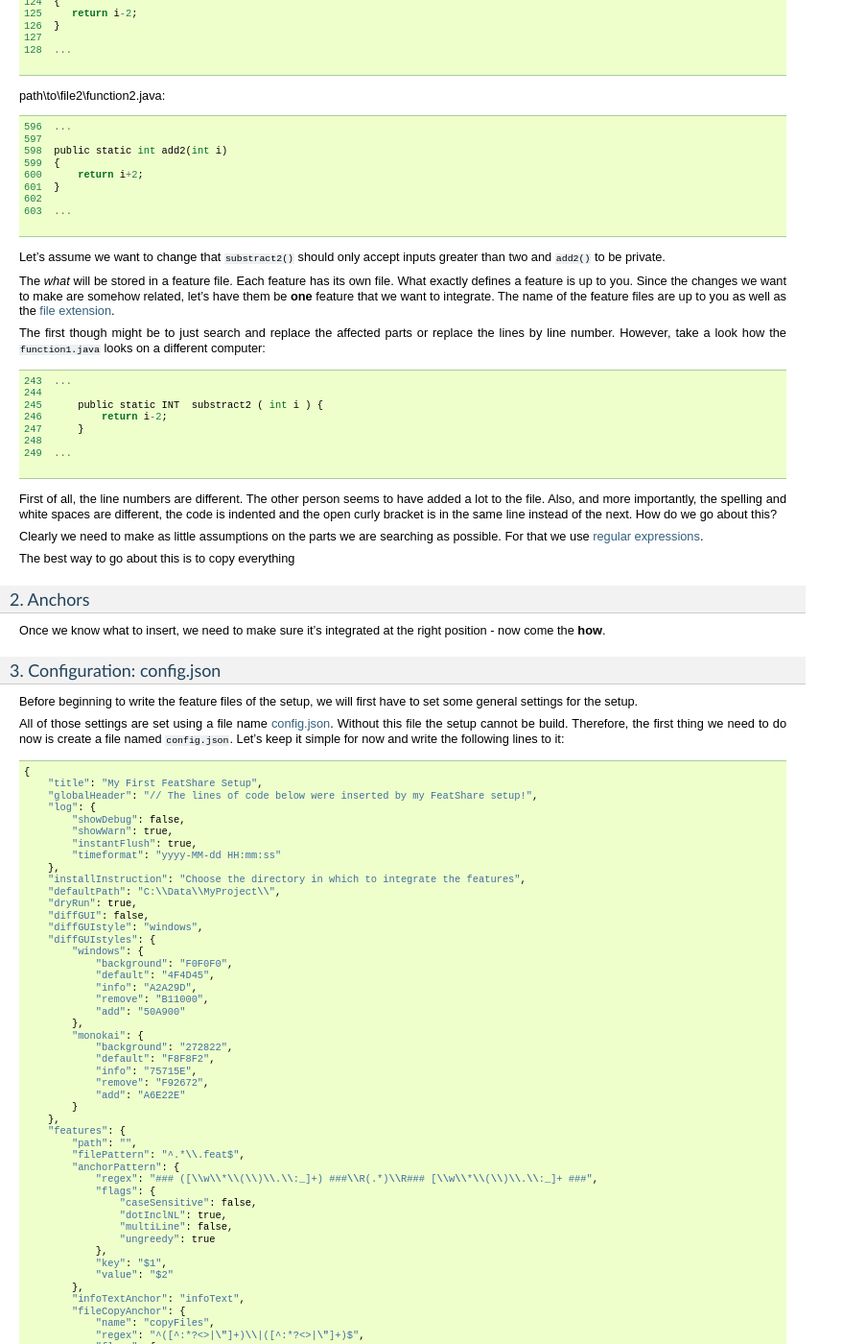
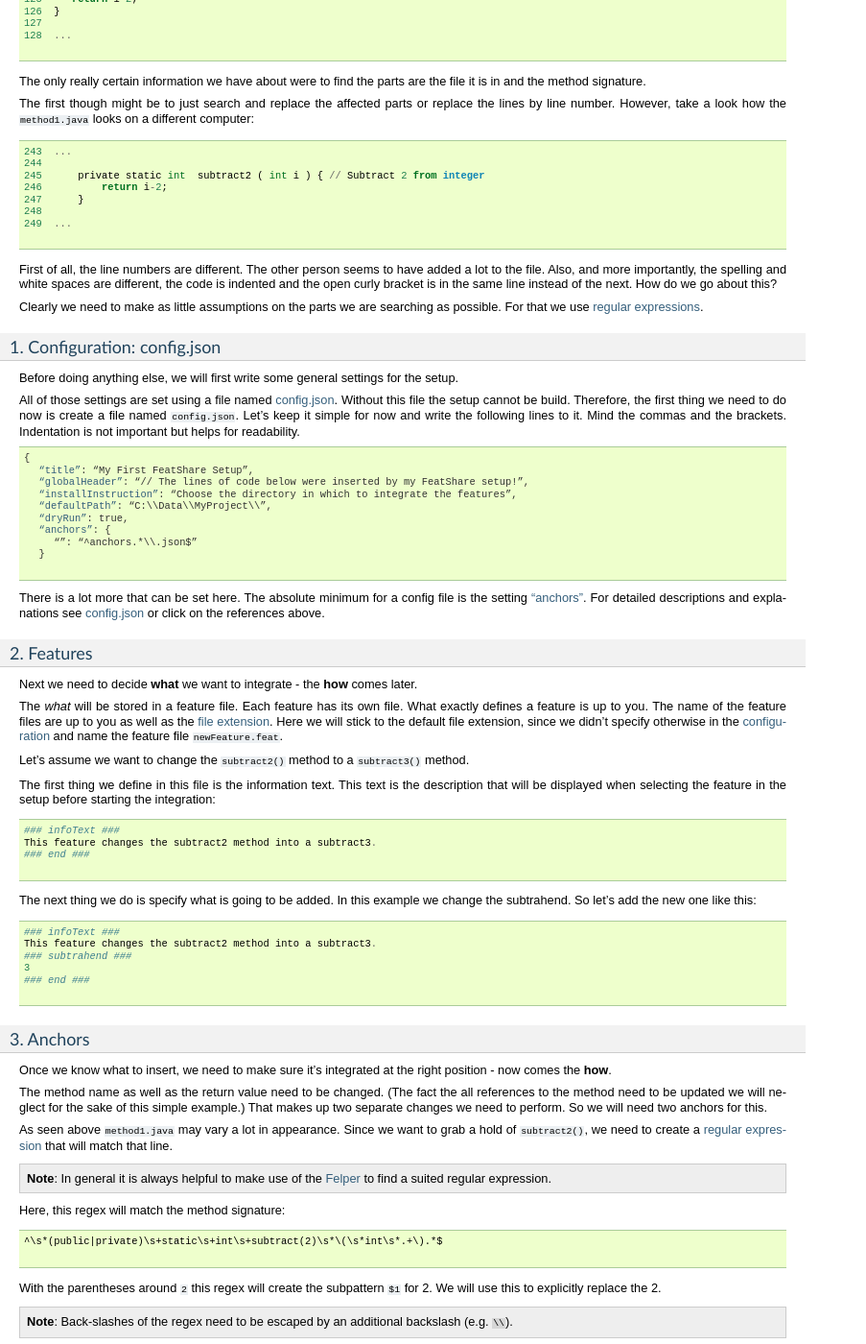
Before and after one commit to szapp/FeatShare, a Sphinx documentation site: the page built from doc/tutorial.rst, in a window 1280 px wide and 1400 px high, scrolled down 388 px. Shown: the whole window at 96% size, without its empty margins (0-903 px from the left). Built offline with Sphinx 7.4.7, drawn with Linux system fonts in a browser that asks for light colours; some of the changed text lies outside the part shown.

Commit message:
Update documentation tutorial

```diff
--- a/doc/anchors.rst
+++ b/doc/anchors.rst
@@ -423,10 +423,11 @@ See :ref:`conditional anchors<conditionalAnchor>` for more details.
 
         Set or not set.
 
-        If an anchor should be processed only if a global variable exists (was set to a value other than zero at
-        some previous point), specify the name of the variable (e.g. ``variablename``).
-        If, however, the variable should not exist (or was set to zero), than prefix the name of the variable with an
-        exclamation mark (e.g. ``!variablename``).
+        If an anchor should be processed only if a global variable exists (was set at some previous point), specify the
+        name of the variable (e.g. ``variablename``).
+        If, however, the variable should not exist, than prefix the name of the variable with an exclamation mark (e.g.
+        ``!variablename``).
+        The Prefix ``!`` is a logical not.
 
         .. note::
             **Note**: Unlike :std:term:`feature dependencies <dependencies>`, these global dependencies will cause the
--- a/doc/anchors/conditional.rst
+++ b/doc/anchors/conditional.rst
@@ -26,14 +26,13 @@ Usage
 
 Assume there is a feature (call it XY) which should be integrated only if it does not exist.
 For this, create an anchor which searches for a line that a file would only have, if XY was present.
-This anchor will store 'found' (or anything else besides zero) in a :std:term:`global variable <storeVars>` named
-``XYExists``.
+This anchor will store 'found' (or anything else) in a :std:term:`global variable <storeVars>` named ``XYExists``.
 Additionally, this anchor should set an :std:term:`ignoreOnFail` message like 'Feature XY not found'.
 This anchor will have no :ref:`hook <anchors.hook>` or :ref:`insert <anchors.insert>` properties.
 Now, the variable ``XYExists`` will only be written (and exist), if the anchor succeeds.
 If the anchor fails, meaning it did not find the line in the file, the variable ``XYExists`` will not exist.
 If there is a second anchor now that will have ``!XYExists`` as a :std:term:`global dependency <globalDependencies>`
-(note the exclamation mark), it will only be called if the variable ``XYExists`` does not exist (or is equal to zero).
+(note the exclamation mark), it will only be called if the variable ``XYExists`` does not exist.
 In this anchor, the integration of the feature can be implemented.
 Additionally, this anchor should set an :std:term:`ignoreOnFail` message like 'Feature XY already exists'.
 
--- a/doc/config.rst
+++ b/doc/config.rst
@@ -95,7 +95,7 @@ General Settings
     globalHeader
         This will function as the default heading on top of each inserted block. Keep in mind to include a comment flag
         here (**if** the header should be a comment), like ``//``. This is a **global** header as the name indicates.
-        Each anchor may have its own ("local") header. This setting can be left blank (``""``).
+        Each anchor may have its own :std:term:`("local") header <localHeader>`. This setting can be left blank (``""``).
 
     installInstruction
         This description will be shown in the setup window above the :std:term:`target directory <defaultPath>`
--- a/doc/tutorial.rst
+++ b/doc/tutorial.rst
@@ -9,61 +9,40 @@ At the start of each setup are of course the features which should be integrated
 
 Nevertheless, there is a little more to setup. This is a short outline of what we need to do.
 
+#. :ref:`Create a configuration file <tutorialConfigJson>`
 #. :ref:`Select what to integrate <tutorialFeatures>`
 #. :ref:`Create anchors <tutorialAnchors>`
-#. :ref:`Create configuration <tutorialConfigJson>`
 
-.. _tutorialFeatures:
+Premise
+-------
 
-1. Features
------------
+Imagine a programming project in which we want to modify a method.
 
-First we need to decide **what** we want to integrate - the **how** comes later.
+This project is shared with different parties.
+The project turned into many independent projects, all sharing the same base structure, but differing a lot.
+Of course, the projects are not compatible anymore and exchanging files is not possible.
+As an unlikely small-scale example, let's consider a java project with one file of interest.
+Here are parts we want to modify.
 
-Imagine a project shared with different parties. The project turned into many independent projects, all sharing the same
-base structure, but differing a lot. Of course, the projects are not compatible anymore and exchanging files is not
-possible. As an unlikely small-scale example, let's consider a java project with different files. Here are parts we need
-to change. The only really certain information we have about were to find them are the files that they are in and the
-function names.
-
-path\\to\\file1\\function1.java::
+path\\to\\file1\\method1.java::
 
     121  ...
     122
-    123  public static int substract2(int i)
+    123  public static int subtract2(int i)
     124  {
     125     return i-2;
     126  }
     127
     128  ...
 
-path\\to\\file2\\function2.java::
-
-    596  ...
-    597
-    598  public static int add2(int i)
-    599  {
-    600      return i+2;
-    601  }
-    602
-    603  ...
-
-Let's assume we want to change that ``substract2()`` should only accept inputs greater than two and ``add2()`` to be
-private.
-
-The *what* will be stored in a feature file. Each feature has its own file. What exactly defines a feature is up to you.
-Since the changes we want to make are somehow related, let's have them be **one** feature that we want to integrate.
-The name of the feature files are up to you as well as the :std:term:`file extension <features.filePattern>`.
-
-
-
+The only really certain information we have about were to find the parts are the file it is in and the method signature.
 
 The first though might be to just search and replace the affected parts or replace the lines by line number.
-However, take a look how the ``function1.java`` looks on a different computer::
+However, take a look how the ``method1.java`` looks on a different computer::
 
     243  ...
     244
-    245      public static INT  substract2 ( int i ) {
+    245      private static int  subtract2 ( int i ) { // Subtract 2 from integer
     246          return i-2;
     247      }
     248
@@ -76,137 +55,135 @@ line instead of the next. How do we go about this?
 Clearly we need to make as little assumptions on the parts we are searching as possible. For that we use
 :ref:`regular expressions <regex>`.
 
-The best way to go about this is to copy everything
+
+.. _tutorialConfigJson:
+
+1. Configuration: config.json
+-----------------------------
+
+Before doing anything else, we will first write some general settings for the setup.
+
+All of those settings are set using a file named :ref:`config.json <configjson>`.
+Without this file the setup cannot be build.
+Therefore, the first thing we need to do now is create a file named ``config.json``.
+Let's keep it simple for now and write the following lines to it.
+Mind the commas and the brackets.
+Indentation is not important but helps for readability.
+
+.. container:: coderef
+
+    | {
+    |     :std:term:`"title" <title>`: "My First FeatShare Setup",
+    |     :std:term:`"globalHeader" <globalHeader>`: "// The lines of code below were inserted by my FeatShare setup!",
+    |     :std:term:`"installInstruction" <installInstruction>`: "Choose the directory in which to integrate the features",
+    |     :std:term:`"defaultPath" <defaultPath>`: "C:\\\\Data\\\\MyProject\\\\",
+    |     :std:term:`"dryRun" <dryRun>`: true,
+    |     :ref:`"anchors" <config.anchors>`: {
+    |         "": "^anchors.*\\\\.json$"
+    |     }
+
+There is a lot more that can be set here.
+The absolute minimum for a config file is the setting :ref:`"anchors" <config.anchors>`.
+For detailed descriptions and explanations see :ref:`config.json <configjson>` or click on the references above.
+
+.. _tutorialFeatures:
+
+2. Features
+-----------
+
+Next we need to decide **what** we want to integrate - the **how** comes later.
+
+The *what* will be stored in a feature file.
+Each feature has its own file. What exactly defines a feature is up to you.
+The name of the feature files are up to you as well as the :std:term:`file extension <features.filePattern>`.
+Here we will stick to the default file extension, since we didn't specify otherwise in the
+:ref:`configuration <tutorialConfigJson>` and name the feature file ``newFeature.feat``.
+
+Let's assume we want to change the ``subtract2()`` method to a ``subtract3()`` method.
+
+The first thing we define in this file is the information text.
+This text is the description that will be displayed when selecting the feature in the setup before starting the
+integration::
+
+    ### infoText ###
+    This feature changes the subtract2 method into a subtract3.
+    ### end ###
+
+The next thing we do is specify what is going to be added.
+In this example we change the subtrahend.
+So let's add the new one like this::
+
+    ### infoText ###
+    This feature changes the subtract2 method into a subtract3.
+    ### subtrahend ###
+    3
+    ### end ###
 
 .. _tutorialAnchors:
 
-2. Anchors
+3. Anchors
 ----------
 
-Once we know what to insert, we need to make sure it's integrated at the right position - now come the **how**.
+Once we know what to insert, we need to make sure it's integrated at the right position - now comes the **how**.
 
+The method name as well as the return value need to be changed.
+(The fact the all references to the method need to be updated we will neglect for the sake of this simple example.)
+That makes up two separate changes we need to perform.
+So we will need two anchors for this.
 
-.. _tutorialConfigJson:
+As seen above ``method1.java`` may vary a lot in appearance.
+Since we want to grab a hold of ``subtract2()``, we need to create a :ref:`regular expression <regex>` that will match that line.
 
-3. Configuration: config.json
------------------------------
+.. note::
+    **Note**: In general it is always helpful to make use of the :ref:`Felper <felper>` to find a suited regular expression.
 
-Before beginning to write the feature files of the setup, we will first have to set some general settings for the setup.
+Here, this regex will match the method signature::
 
-All of those settings are set using a file name :ref:`config.json <configjson>`. Without this file the setup cannot be
-build. Therefore, the first thing we need to do now is create a file named ``config.json``. Let's keep it simple for now
-and write the following lines to it::
+    ^\s*(public|private)\s+static\s+int\s+subtract(2)\s*\(\s*int\s*.+\).*$
 
-    {
-        "title": "My First FeatShare Setup",
-        "globalHeader": "// The lines of code below were inserted by my FeatShare setup!",
-        "log": {
-            "showDebug": false,
-            "showWarn": true,
-            "instantFlush": true,
-            "timeformat": "yyyy-MM-dd HH:mm:ss"
-        },
-        "installInstruction": "Choose the directory in which to integrate the features",
-        "defaultPath": "C:\\Data\\MyProject\\",
-        "dryRun": true,
-        "diffGUI": false,
-        "diffGUIstyle": "windows",
-        "diffGUIstyles": {
-            "windows": {
-                "background": "F0F0F0",
-                "default": "4F4D45",
-                "info": "A2A29D",
-                "remove": "B11000",
-                "add": "50A900"
-            },
-            "monokai": {
-                "background": "272822",
-                "default": "F8F8F2",
-                "info": "75715E",
-                "remove": "F92672",
-                "add": "A6E22E"
-            }
-        },
-        "features": {
-            "path": "",
-            "filePattern": "^.*\\.feat$",
-            "anchorPattern": {
-                "regex": "### ([\\w\\*\\(\\)\\.\\:_]+) ###\\R(.*)\\R### [\\w\\*\\(\\)\\.\\:_]+ ###",
-                "flags": {
-                    "caseSensitive": false,
-                    "dotInclNL": true,
-                    "multiLine": false,
-                    "ungreedy": true
-                },
-                "key": "$1",
-                "value": "$2"
-            },
-            "infoTextAnchor": "infoText",
-            "fileCopyAnchor": {
-                "name": "copyFiles",
-                "regex": "^([^:*?<>|\"]+)\\|([^:*?<>|\"]+)$",
-                "flags": {
-                    "caseSensitive": false,
-                    "dotInclNL": false,
-                    "multiLine": true,
-                    "ungreedy": false
-                },
-                "fromPath": "$1",
-                "toPath": "$2"
-            },
-            "fileDeleteAnchor": {
-                "name": "deleteFiles",
-                "regex": "^([^:*?<>|\"]+)$",
-                "flags": {
-                    "caseSensitive": false,
-                    "dotInclNL": false,
-                    "multiLine": true,
-                    "ungreedy": false
-                },
-                "filePath": "$1"
-            }
-        },
-        "anchors": {
-            "": "^.*\\.json$"
-        }
-    }
+With the parentheses around ``2`` this regex will create the subpattern ``$1`` for 2.
+We will use this to explicitly replace the 2.
 
+.. note::
+    **Note**: Back-slashes of the regex need to be escaped by an additional backslash (e.g. ``\\``).
 
-This looks very overwhelming. But don't worry, we will ignore most of these lines for now. For detailed descriptions and
-explanations see :ref:`config.json <configjson>`.
+.. container:: coderef
 
-Let's have a look at the settings that are important to us now.
-
-+----------------------------------------------------------------------------------------------------------------------+
-+----------------------------------------------------------------------------------------------------------------------+
-| **title**                                                                                                            |
-|     E.g.: ``"My First FeatShare Setup"``                                                                             |
-|                                                                                                                      |
-|     This is the title which will be visible in the window title bar of the setup. Also the backup directory in which |
-|     all affected files will be copied before being modified, will be constructed from this title.                    |
-|     A recommended title should not be to long.                                                                       |
-+----------------------------------------------------------------------------------------------------------------------+
-| **globalHeader**                                                                                                     |
-|     E.g.: ``"// The lines of code below were inserted by my FeatShare setup!"``                                      |
-|                                                                                                                      |
-|     This is setting is optional. This will function as the default heading on top of each inserted block. As         |
-|     **FeatShare** was written with coding in mind the example her is preceded by a C++ style comment flag ``//``.    |
-|     FeatShare is by no means restricted to only be used on coding projects, but if it is used on one, keep in mind to|
-|     include a comment flag here (**if** the header should be a comment).                                             |
-|                                                                                                                      |
-|     This is a **global** header as the name indicates. Each anchor may have its own ("local") header. We will come to|
-|     that later. Feel free to leave this setting blank (``""``).                                                      |
-+----------------------------------------------------------------------------------------------------------------------+
-| **installInstruction**                                                                                               |
-|     E.g.: ``"Choose the directory in which to integrate the features"``                                              |
-|                                                                                                                      |
-|     This description will be shown in the setup window above the target directory (see below). Choose a phrase which |
-|     is not too long.                                                                                                 |
-+----------------------------------------------------------------------------------------------------------------------+
-| **defaultPath**                                                                                                      |
-|     E.g.: ``"C:\\Data\\MyProject\\"``                                                                                |
-|                                                                                                                      |
-|     This is the default directory which will be selected by default and is visible in the setup window below the     |
-|     **installInstruction**, before the end-use will select their preferred directory. Note, that the backslashes need|
-|     to be escaped by an additional backslash (``\\``).                                                               |
-+----------------------------------------------------------------------------------------------------------------------+
+    | {
+    |     :std:term:`"description" <description>`: "Update method signature",
+    |     :std:term:`"path" <path>`: "path\\to\\file1\\method1.java",
+    |     :std:term:`"regex" <regex>`: {
+    |         :std:term:`"needle" <regex.needle>`: "^\\\\s*(public|private)\\\\s+static\\\\s+int\\\\s+subtract(2)\\\\s*\\\\(\\\\s*int\\\\s*.+\\\\).*$",
+    |         :std:term:`"flags" <regex.flags>`: {
+    |             :std:term:`caseSensitive" <regex.flags.caseSensitive>`: false,
+    |             :std:term:`"dotInclNL" <regex.flags.dotInclNL>`: false,
+    |             :std:term:`"multiLine" <regex.flags.multiLine>`: true,
+    |             :std:term:`"ungreedy" <regex.flags.ungreedy>`: false,
+    |             :std:term:`"occurrence" <regex.flags.occurrence>`: 1
+    |         }
+    |     },
+    |     :ref:`"hook" <anchors.hook>`: {
+    |         :std:term:`"start" <hook.start>`: "$0",
+    |         :std:term:`"length" <hook.length>`: "$0",
+    |         :std:term:`"before" <hook.before>`: false,
+    |         :std:term:`"replace" <hook.replace>`: {
+    |             "$1": "subtrahend"
+    |         }
+    |     },
+    |     :ref:`"insert" <anchors.insert>`: {
+    |         :std:term:`"string" <insert.string>`: "{newContent}",
+    |         :std:term:`"replace" <insert.replace>`: {
+    |             "newContent": "subtrahend"
+    |         },
+    |         :std:term:`"indent" <insert.indent>`: {
+    |             :std:term:`"string" <insert.indent.string>`: "{ :4}",
+    |             :std:term:`"exclFirstLine" <insert.indent.exclFirstLine>`: false,
+    |             :std:term:`"exclHeader" <insert.indent.exclHeader>`: false
+    |         }
+    |     },
+    |     :std:term:`"setHeader" <setHeader>`: true,
+    |     :std:term:`"dependencies" <dependencies>`: [
+    |         "subtrahend"
+    |     ],
+    |     :std:term:`"ignoreOnFail" <ignoreOnFail>`: false
+    | }
```
